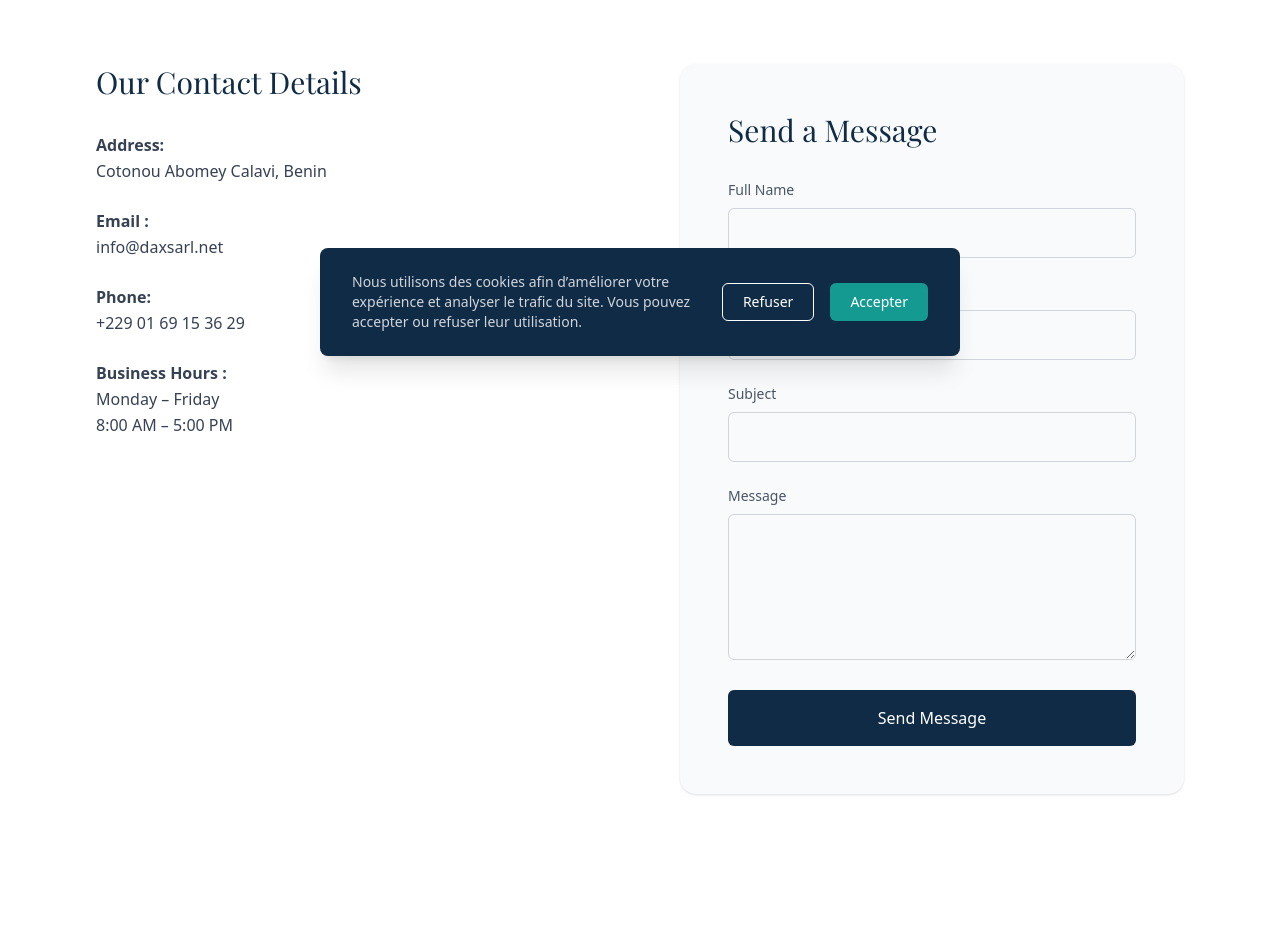
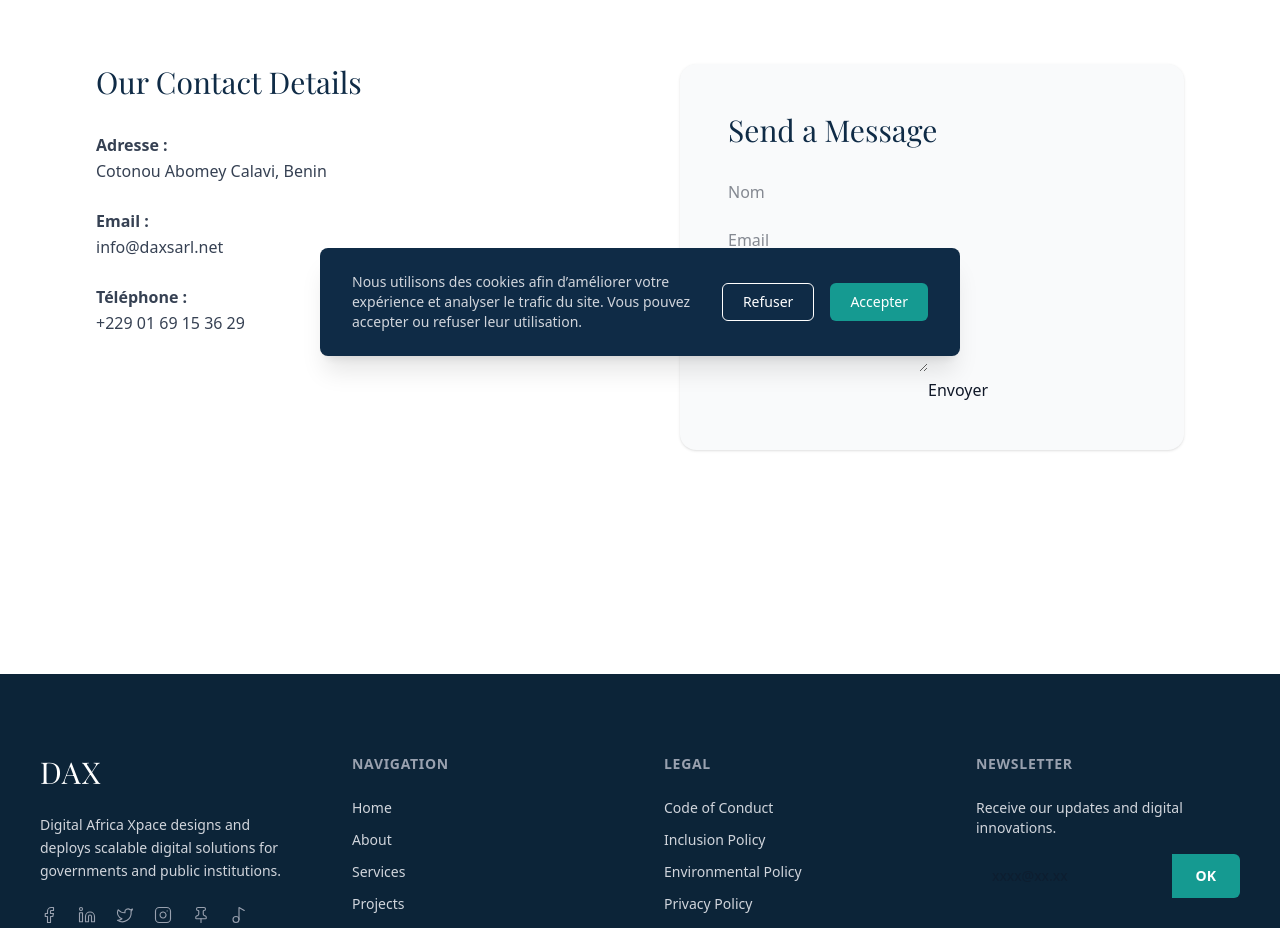
Before and after one commit to Digitalafricaxpace/dax-website, a Next.js app: page /en/contact in a window 1280 px wide. Shown: the part 420-1348 px from the top of the page. Built offline with nearby package versions, Linux system fonts and the light colour scheme; a web font is replaced by a local one.

Commit message:
Update page.tsx

```diff
--- a/app/[locale]/contact/page.tsx
+++ b/app/[locale]/contact/page.tsx
@@ -1,47 +1,24 @@
-"use client";
 import type { Metadata } from "next";
+import ContactForm from "./ContactForm";
 
 export async function generateMetadata({
   params,
 }: {
   params: { locale: string };
 }): Promise<Metadata> {
-
   const isFR = params.locale === "fr";
 
   return {
     title: isFR
-      ? "Digital Africa Xpace | Transformation Digitale Institutionnelle"
-      : "Digital Africa Xpace | Institutional Digital Transformation",
+      ? "Digital Africa Xpace | Contact"
+      : "Digital Africa Xpace | Contact",
 
     description: isFR
-      ? "Digital Africa Xpace accompagne les gouvernements et institutions dans leur transformation digitale stratégique."
-      : "Digital Africa Xpace supports governments and institutions in strategic digital transformation.",
-
-    keywords: isFR
-      ? ["transformation digitale", "gouvernement numérique", "solution digitale Afrique", "cybersécurité institutionnelle"]
-      : ["digital transformation Africa", "government digital solutions", "institutional cybersecurity"],
-
-    alternates: {
-      canonical: `https://www.daxsarl.net/${params.locale}`,
-      languages: {
-        fr: "/fr",
-        en: "/en",
-      },
-    },
-
-    openGraph: {
-      title: "Digital Africa Xpace",
-      description: isFR
-        ? "Solutions digitales stratégiques pour institutions."
-        : "Strategic digital solutions for institutions.",
-      url: `https://www.daxsarl.net/${params.locale}`,
-      siteName: "Digital Africa Xpace",
-      locale: isFR ? "fr_FR" : "en_US",
-      type: "website",
-    },
+      ? "Contactez Digital Africa Xpace pour vos projets digitaux institutionnels."
+      : "Contact Digital Africa Xpace for your institutional digital projects.",
   };
 }
+
 export function generateStaticParams() {
   return [
     { locale: "fr" },
@@ -66,16 +43,12 @@ export default async function ContactPage({
       address: "Cotonou Abomey Calavi, Bénin",
       email: "info@daxsarl.net",
       phone: "+229 01 69 15 36 29",
-      hoursTitle: "Horaires",
-      hours: "Lundi – Vendredi",
-      hoursTime: "8h00 – 17h00",
       formTitle: "Envoyer un message",
       fullName: "Nom complet",
       subject: "Sujet",
       message: "Message",
       send: "Envoyer le message",
     },
-
     en: {
       title: "Contact",
       subtitle:
@@ -84,9 +57,6 @@ export default async function ContactPage({
       address: "Cotonou Abomey Calavi, Benin",
       email: "info@daxsarl.net",
       phone: "+229 01 69 15 36 29",
-      hoursTitle: "Business Hours",
-      hours: "Monday – Friday",
-      hoursTime: "8:00 AM – 5:00 PM",
       formTitle: "Send a Message",
       fullName: "Full Name",
       subject: "Subject",
@@ -102,20 +72,15 @@ export default async function ContactPage({
       {/* Hero */}
       <section className="pt-48 pb-24 bg-secondary text-white text-center">
         <div className="max-w-4xl mx-auto px-8">
-          <h1 className="text-5xl font-logo mb-6">
-            {t.title}
-          </h1>
-          <p className="text-gray-300 text-lg">
-            {t.subtitle}
-          </p>
+          <h1 className="text-5xl font-logo mb-6">{t.title}</h1>
+          <p className="text-gray-300 text-lg">{t.subtitle}</p>
         </div>
       </section>
 
       {/* Contact Section */}
       <section className="py-24 bg-white">
         <div className="max-w-6xl mx-auto px-8 grid md:grid-cols-2 gap-20">
-
-          {/* Informations */}
+          {/* Info */}
           <div>
             <h2 className="text-3xl font-logo text-secondary mb-8">
               {t.infoTitle}
@@ -123,7 +88,7 @@ export default async function ContactPage({
 
             <div className="space-y-6 text-gray-700 leading-relaxed">
               <p>
-                <strong>{safeLocale === "fr" ? "Adresse :" : "Address:"}</strong><br />
+                <strong>Adresse :</strong><br />
                 {t.address}
               </p>
 
@@ -133,14 +98,8 @@ export default async function ContactPage({
               </p>
 
               <p>
-                <strong>{safeLocale === "fr" ? "Téléphone :" : "Phone:"}</strong><br />
+                <strong>Téléphone :</strong><br />
                 {t.phone}
-              </p>
-
-              <p>
-                <strong>{t.hoursTitle} :</strong><br />
-                {t.hours}<br />
-                {t.hoursTime}
               </p>
             </div>
           </div>
@@ -151,88 +110,8 @@ export default async function ContactPage({
               {t.formTitle}
             </h2>
 
-            <form
-  className="space-y-6"
-  onSubmit={async (e) => {
-    e.preventDefault();
-
-    const formData = new FormData(e.currentTarget);
-
-    const data = {
-      fullName: formData.get("fullName"),
-      email: formData.get("email"),
-      subject: formData.get("subject"),
-      message: formData.get("message"),
-    };
-
-    const res = await fetch("/api/contact", {
-      method: "POST",
-      headers: { "Content-Type": "application/json" },
-      body: JSON.stringify(data),
-    });
-
-    if (res.ok) {
-      alert("Message envoyé avec succès");
-      e.currentTarget.reset();
-    } else {
-      alert("Erreur lors de l'envoi");
-    }
-  }}
->
-
-              <div>
-                <label className="block text-sm mb-2 text-gray-600">
-                  {t.fullName}
-                </label>
-                <input name="fullName"
-                  type="text"
-                  className="w-full px-4 py-3 border border-gray-300 rounded-md focus:outline-none focus:border-primary"
-                  required
-                />
-              </div>
-
-              <div>
-                <label className="block text-sm mb-2 text-gray-600">
-                  Email
-                </label>
-                <input name="email"
-                  type="email"
-                  className="w-full px-4 py-3 border border-gray-300 rounded-md focus:outline-none focus:border-primary"
-                  required
-                />
-              </div>
-
-              <div>
-                <label className="block text-sm mb-2 text-gray-600">
-                  {t.subject}
-                </label>
-                <input name="subject"
-                  type="text"
-                  className="w-full px-4 py-3 border border-gray-300 rounded-md focus:outline-none focus:border-primary"
-                />
-              </div>
-
-              <div>
-                <label className="block text-sm mb-2 text-gray-600">
-                  {t.message}
-                </label>
-                <textarea name="message"
-                  rows={5}
-                  className="w-full px-4 py-3 border border-gray-300 rounded-md focus:outline-none focus:border-primary"
-                  required
-                ></textarea>
-              </div>
-
-              <button
-                type="submit"
-                className="w-full bg-secondary text-white py-4 rounded-md hover:opacity-90 transition"
-              >
-                {t.send}
-              </button>
-
-            </form>
+            <ContactForm t={t} />
           </div>
-
         </div>
       </section>
     </>
```
